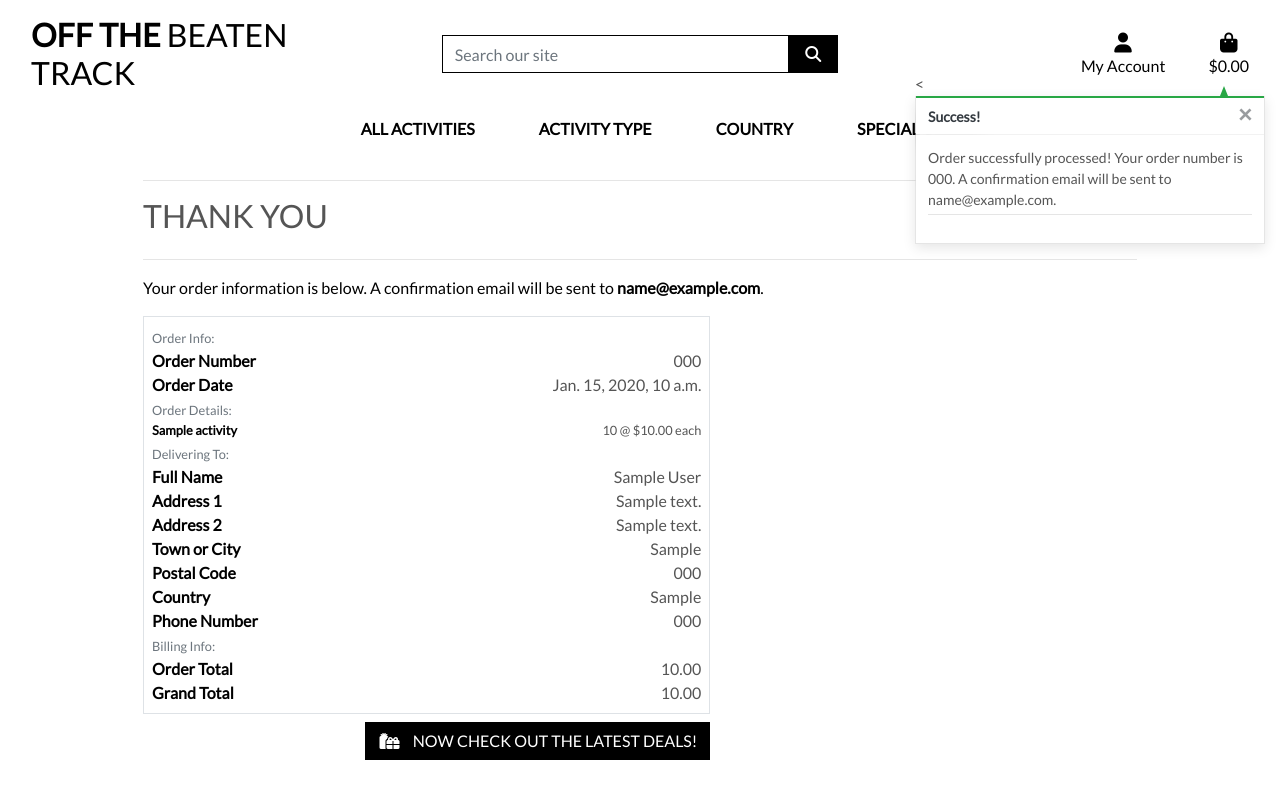
After one commit to Mattjones444/off-the-beaten-track, a Django app: page /checkout/checkout_success/000 in a window 1280 px wide. The commit adds this page. Run offline with Django 3.2, Linux system fonts and the light colour scheme; tables that the repository leaves empty hold one stand-in row (values such as "Sample post"); parts of the project's set-up code (start-up, migrations or seed data) failed here and were passed over; some libraries are stand-ins or nearby versions.

Commit message:
added successful checkout procedure

```diff
--- a/bag/views.py
+++ b/bag/views.py
@@ -88,11 +88,13 @@ def adjust_bag(request, item_id):
     bag = request.session.get('bag', {})
     activity = get_object_or_404(Activity, pk=item_id)
 
+
     if quantity > 0:
         bag[item_id] = quantity
         messages.success(request, f'Updated {activity.name} in bag')
 
     else:
+        bag[item_id]['date'] = date
         bag.pop(item_id)
         messages.success(request, f'Removed {activity.name} in bag')
 
--- a/checkout/__init__.py
+++ b/checkout/__init__.py
@@ -0,0 +1 @@
+default_app_config = 'checkout.apps.CheckoutConfig'
--- a/checkout/static/checkout/js/stripe_elements.js
+++ b/checkout/static/checkout/js/stripe_elements.js
@@ -5,8 +5,9 @@
     CSS from here:
     https://stripe.com/docs/stripe-js
 */
-
+console.log("script loaded")
 var stripePublicKey = $('#id_stripe_public_key').text().slice(1, -1);
+console.log(stripePublicKey)
 var clientSecret = $('#id_client_secret').text().slice(1, -1);
 var stripe = Stripe(stripePublicKey);
 var elements = stripe.elements();
--- a/checkout/templates/checkout/checkout.html
+++ b/checkout/templates/checkout/checkout.html
@@ -138,4 +138,5 @@
     {{ stripe_public_key|json_script:"id_stripe_public_key" }}
     {{ client_secret|json_script:"id_client_secret" }}
     <script src="{% static 'checkout/js/stripe_elements.js' %}"></script>
+
 {% endblock %}
--- /dev/null
+++ b/checkout/templates/checkout/checkout_success.html
@@ -0,0 +1,184 @@
+{% extends "base.html" %}
+{% load static %}
+
+{% block extra_css %}
+    <link rel="stylesheet" href="{% static 'checkout/css/checkout.css' %}">
+{% endblock %}
+
+{% block page_header %}
+    <div class="container header-container">
+        <div class="row">
+            <div class="col"></div>
+        </div>
+    </div>
+{% endblock %}
+
+{% block content %}
+    <div class="overlay"></div>
+    <div class="container">
+        <div class="row">
+            <div class="col">
+                <hr>
+                <h2 class="logo-font mb-4">Thank You</h2>
+                <hr>
+                <p class="text-black">Your order information is below. A confirmation email will be sent to <strong>{{ order.email }}</strong>.</p>
+            </div>
+        </div>
+
+        <div class="row">
+            <div class="col-12 col-lg-7">
+                <div class="order-confirmation-wrapper p-2 border">
+                    <div class="row">
+                        <div class="col">
+                            <small class="text-muted">Order Info:</small>
+                        </div>
+                    </div>
+
+                    <div class="row">
+                        <div class="col-12 col-md-4">
+                            <p class="mb-0 text-black font-weight-bold">Order Number</p>
+                        </div>
+                        <div class="col-12 col-md-8 text-md-right">
+                            <p class="mb-0">{{ order.order_number }}</p>
+                        </div>
+                    </div>
+
+                    <div class="row">
+                        <div class="col-12 col-md-4">
+                            <p class="mb-0 text-black font-weight-bold">Order Date</p>
+                        </div>
+                        <div class="col-12 col-md-8 text-md-right">
+                            <p class="mb-0">{{ order.date }}</p>
+                        </div>
+                    </div>
+
+                    <div class="row">
+                        <div class="col">
+                            <small class="text-muted">Order Details:</small>
+                        </div>
+                    </div>
+
+                    {% for item in order.lineitems.all %}
+                    <div class="row">
+                        <div class="col-12 col-md-4">
+                            <p class="small mb-0 text-black font-weight-bold">
+                                {{ item.activity.name }}{% if item.activity.date %}{% endif %}
+                            </p>
+                        </div>
+                        <div class="col-12 col-md-8 text-md-right">
+                            <p class="small mb-0">{{ item.quantity }} @ ${{ item.activity.price }} each</p>
+                        </div>
+                    </div>
+                    {% endfor %}
+
+                    <div class="row">
+                        <div class="col">
+                            <small class="text-muted">Delivering To:</small>
+                        </div>
+                    </div>
+
+                    <div class="row">
+                        <div class="col-12 col-md-4">
+                            <p class="mb-0 text-black font-weight-bold">Full Name</p>
+                        </div>
+                        <div class="col-12 col-md-8 text-md-right">
+                            <p class="mb-0">{{ order.full_name }}</p>
+                        </div>
+                    </div>
+
+                    <div class="row">
+                        <div class="col-12 col-md-4">
+                            <p class="mb-0 text-black font-weight-bold">Address 1</p>
+                        </div>
+                        <div class="col-12 col-md-8 text-md-right">
+                            <p class="mb-0">{{ order.street_address1 }}</p>
+                        </div>
+                    </div>
+
+                    {% if order.street_address2 %}
+                    <div class="row">
+                        <div class="col-12 col-md-4">
+                            <p class="mb-0 text-black font-weight-bold">Address 2</p>
+                        </div>
+                        <div class="col-12 col-md-8 text-md-right">
+                            <p class="mb-0">{{ order.street_address1 }}</p>
+                        </div>
+                    </div>
+                    {% endif %}
+
+                    <div class="row">
+                        <div class="col-12 col-md-4">
+                            <p class="mb-0 text-black font-weight-bold">Town or City</p>
+                        </div>
+                        <div class="col-12 col-md-8 text-md-right">
+                            <p class="mb-0">{{ order.town_or_city }}</p>
+                        </div>
+                    </div>
+
+                    {% if order.postcode %}
+                    <div class="row">
+                        <div class="col-12 col-md-4">
+                            <p class="mb-0 text-black font-weight-bold">Postal Code</p>
+                        </div>
+                        <div class="col-12 col-md-8 text-md-right">
+                            <p class="mb-0">{{ order.postcode }}</p>
+                        </div>
+                    </div>
+                    {% endif %}
+
+                    <div class="row">
+                        <div class="col-12 col-md-4">
+                            <p class="mb-0 text-black font-weight-bold">Country</p>
+                        </div>
+                        <div class="col-12 col-md-8 text-md-right">
+                            <p class="mb-0">{{ order.country }}</p>
+                        </div>
+                    </div>
+
+                    <div class="row">
+                        <div class="col-12 col-md-4">
+                            <p class="mb-0 text-black font-weight-bold">Phone Number</p>
+                        </div>
+                        <div class="col-12 col-md-8 text-md-right">
+                            <p class="mb-0">{{ order.phone_number }}</p>
+                        </div>
+                    </div>
+
+                    <div class="row">
+                        <div class="col">
+                            <small class="text-muted">Billing Info:</small>
+                        </div>
+                    </div>
+
+                    <div class="row">
+                        <div class="col-12 col-md-4">
+                            <p class="mb-0 text-black font-weight-bold">Order Total</p>
+                        </div>
+                        <div class="col-12 col-md-8 text-md-right">
+                            <p class="mb-0">{{ order.order_total }}</p>
+                        </div>
+                    </div>
+
+                    <div class="row">
+                        <div class="col-12 col-md-4">
+                            <p class="mb-0 text-black font-weight-bold">Grand Total</p>
+                        </div>
+                        <div class="col-12 col-md-8 text-md-right">
+                            <p class="mb-0">{{ order.grand_total }}</p>
+                        </div>
+                    </div>
+                </div>
+            </div>
+        </div>
+        <div class="row">
+			<div class="col-12 col-lg-7 text-right">
+				<a href="{% url 'activity' %}" class="btn btn-black rounded-0 my-2">
+					<span class="icon mr-2">
+						<i class="fas fa-gifts"></i>
+					</span>
+					<span class="text-uppercase">Now check out the latest deals!</span>
+				</a>
+			</div>
+		</div>
+    </div>
+{% endblock %}
--- a/checkout/urls.py
+++ b/checkout/urls.py
@@ -2,5 +2,6 @@ from django.urls import path
 from . import views
 
 urlpatterns = [
-    path('', views.checkout, name='checkout')
+    path('', views.checkout, name='checkout'),
+    path('checkout_success/<order_number>', views.checkout_success, name='checkout_success'),
 ]
--- a/checkout/views.py
+++ b/checkout/views.py
@@ -1,45 +1,134 @@
-from django.shortcuts import render, redirect, reverse
+from django.shortcuts import render, redirect, reverse, get_object_or_404
 from django.contrib import messages
 from django.conf import settings
 
 from .forms import OrderForm
+from .models import Order, OrderLineItem
+from activity.models import Activity
 from bag.contexts import grand_total
 
 import stripe
-
+from decimal import Decimal
 
 def checkout(request):
     stripe_public_key = settings.STRIPE_PUBLIC_KEY
     stripe_secret_key = settings.STRIPE_SECRET_KEY
+    intent = None
 
-    bag = request.session.get('bag', {})
-    if not bag:
-        messages.error(request, "There's nothing in your bag at the moment")
-        return redirect(reverse('activity'))
+    if request.method == 'POST':
+        bag = request.session.get('bag', {})
 
-    current_bag = grand_total(request)
-    total = current_bag['grand_total']
-    stripe_total = round(total * 100)
-    stripe.api_key = stripe_secret_key
-    intent = stripe.PaymentIntent.create(
-        amount=stripe_total,
-        currency=settings.STRIPE_CURRENCY,
-    )
+        form_data = {
+            'full_name': request.POST['full_name'],
+            'email': request.POST['email'],
+            'phone_number': request.POST['phone_number'],
+            'country': request.POST['country'],
+            'postcode': request.POST['postcode'],
+            'town_or_city': request.POST['town_or_city'],
+            'street_address1': request.POST['street_address1'],
+            'street_address2': request.POST['street_address2'],
+        }
+        order_form = OrderForm(form_data)
+        if order_form.is_valid():
+            order = order_form.save()
+            for item_id, item_data in bag.items():
+                try:
+                    activity = Activity.objects.get(id=item_id)
+                    if isinstance(item_data, int):
+                        order_line_item = OrderLineItem(
+                            order=order,
+                            activity=activity,
+                            quantity=item_data,
+                        )
+                        order_line_item.save()
+                    else:
+                            quantity = item_data['quantity']
+                            # Debugging and validation print statements
+                            print(f"Processing item: {item_id}, quantity: {quantity}")
+                            print(f"Type of quantity: {type(quantity)}")
 
-    print(intent)
+                            if isinstance(quantity, str):
+                                # Check if the string can be converted to an integer
+                                print(f'quantity: {quantity}')
+                                if quantity.isdigit():
+                                    quantity = int(quantity)
 
+                                else:
+                                    raise ValueError(f"Invalid quantity value (string): {quantity}")
+                            elif isinstance(quantity, (float, Decimal)):
+                                quantity = int(quantity)
+                            elif isinstance(quantity, int):
+                                pass
+                            else:
+                                raise ValueError(f"Invalid quantity type: {type(quantity)}")
 
-    order_form = OrderForm()
+                            print(f"Validated quantity: {quantity}, type: {type(quantity)}")
+
+                            order_line_item = OrderLineItem(
+                                order=order,
+                                activity=activity,
+                                quantity=quantity,
+                            )
+                            order_line_item.save()
+                except Activity.DoesNotExist:
+                    messages.error(request, (
+                        "One of the products in your bag wasn't found in our database. "
+                        "Please call us for assistance!")
+                    )
+                    order.delete()
+                    return redirect(reverse('view_bag'))
+                #except ValueError as e:
+                    #messages.error(request, str(e))
+                    #order.delete()
+                    #return redirect(reverse('view_bag'))
+
+            request.session['save_info'] = 'save-info' in request.POST
+            return redirect(reverse('checkout_success', args=[order.order_number]))
+        else:
+            messages.error(request, 'There was an error with your form. Please double check your information.')
+    else:
+        bag = request.session.get('bag', {})
+        if not bag:
+            messages.error(request, "There's nothing in your bag at the moment")
+            return redirect(reverse('products'))
+
+        current_bag = grand_total(request)
+        total = current_bag['grand_total']
+        stripe_total = round(total * 100)
+        stripe.api_key = stripe_secret_key
+        intent = stripe.PaymentIntent.create(
+            amount=stripe_total,
+            currency=settings.STRIPE_CURRENCY,
+        )
+
+        order_form = OrderForm()
 
     if not stripe_public_key:
-        messages.warning(request, 'Stripe public key is missing. \
-            Did you forget to set it in your environment?')
+        messages.warning(request, 'Stripe public key is missing. Did you forget to set it in your environment?')
 
     template = 'checkout/checkout.html'
     context = {
         'order_form': order_form,
         'stripe_public_key': stripe_public_key,
-        'client_secret': intent.client_secret,
+        'client_secret': intent.client_secret if intent else None,
     }
 
     return render(request, template, context)
+
+def checkout_success(request, order_number):
+    """
+    Handle successful checkouts
+    """
+    save_info = request.session.get('save_info')
+    order = get_object_or_404(Order, order_number=order_number)
+    messages.success(request, f'Order successfully processed! Your order number is {order_number}. A confirmation email will be sent to {order.email}.')
+
+    if 'bag' in request.session:
+        del request.session['bag']
+
+    template = 'checkout/checkout_success.html'
+    context = {
+        'order': order,
+    }
+
+    return render(request, template, context)
```
Also changed, not shown: checkout/models.py (+6 -4 lines).
